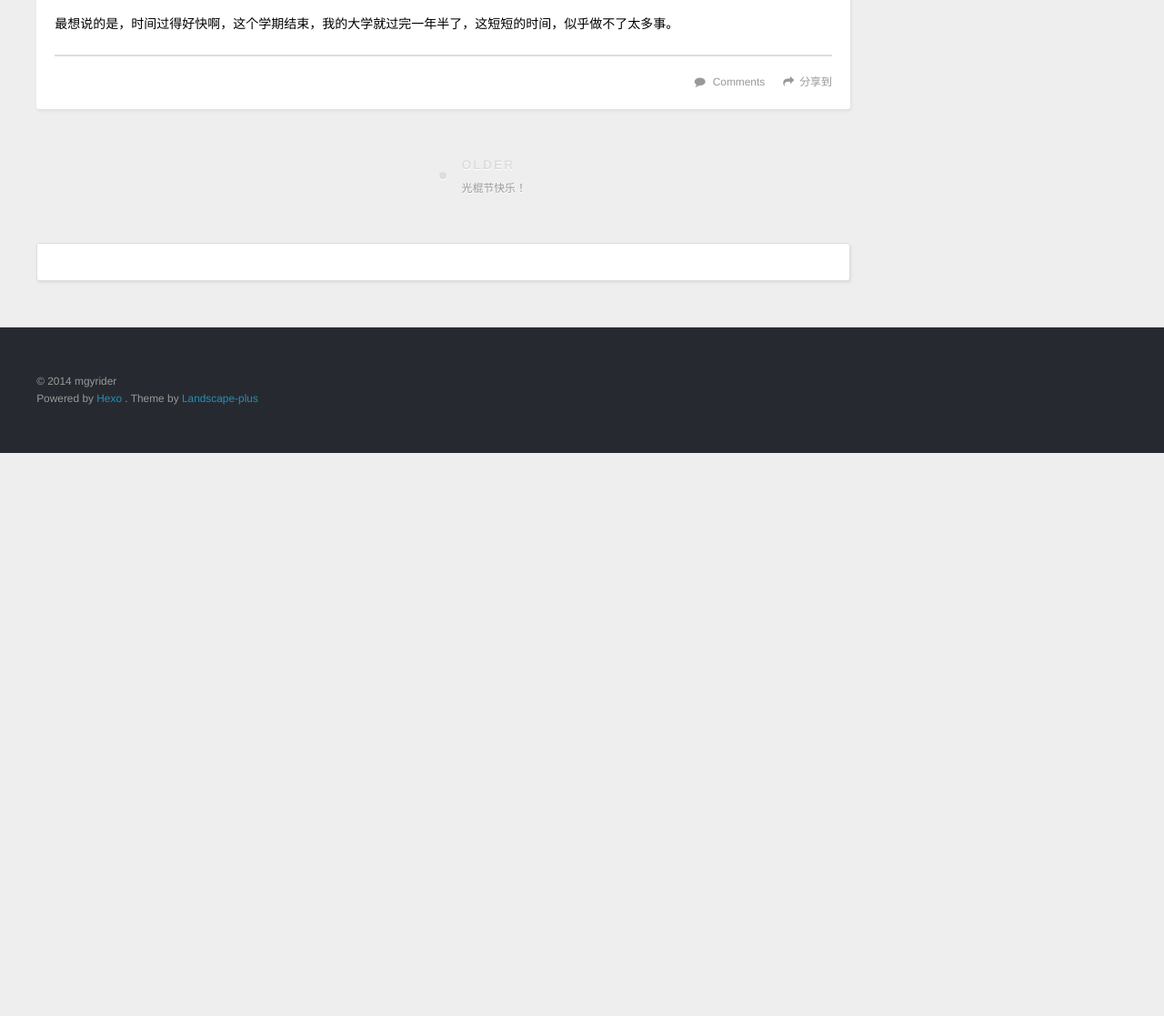
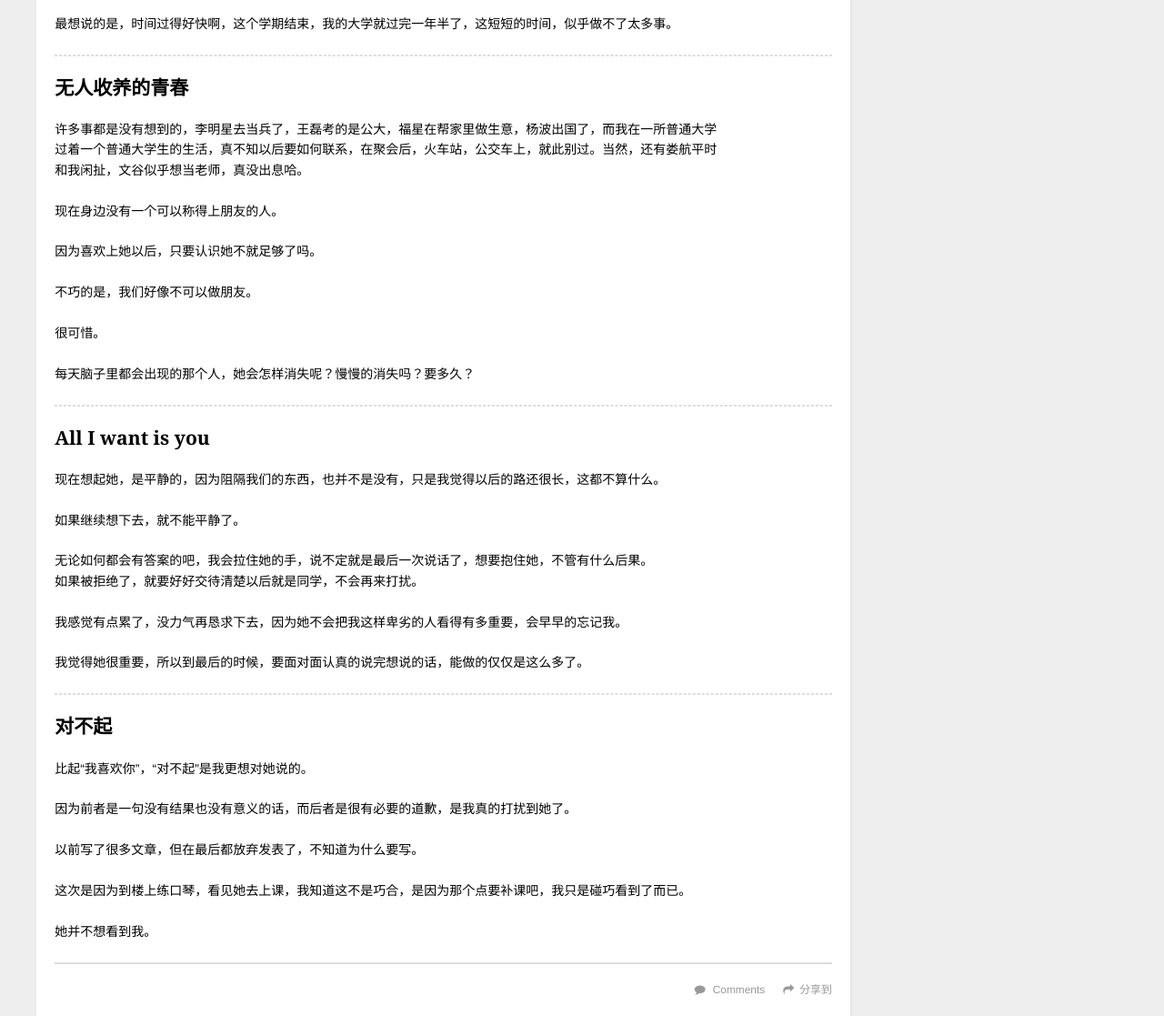
Before and after one commit to mgyrider/mgyrider.github.io, a plain HTML site: page 2014/11/30/大学是所孤儿院/index.html in a window 1280 px wide. Shown: the part 1240-2357 px from the top of the page at 91% size. Before the commit the page ends 1738 px from the top, so only its background shows below. Drawn offline with nearby package versions, Linux system fonts and the light colour scheme; a script that the page names is missing.

Commit message:
Site updated: 2014-12-01 21:23:15

```diff
--- a/2014/11/30/大学是所孤儿院/index.html
+++ b/2014/11/30/大学是所孤儿院/index.html
@@ -124,6 +124,30 @@
 <p>一个人吃饭。</p>
 <p>一个人上课下课走来走去。</p>
 <p>最想说的是，时间过得好快啊，这个学期结束，我的大学就过完一年半了，这短短的时间，似乎做不了太多事。</p>
+<a id="more"></a>
+
+<hr>
+<h2 id="无人收养的青春">无人收养的青春</h2>
+<p>许多事都是没有想到的，李明星去当兵了，王磊考的是公大，福星在帮家里做生意，杨波出国了，而我在一所普通大学<br>过着一个普通大学生的生活，真不知以后要如何联系，在聚会后，火车站，公交车上，就此别过。当然，还有娄航平时<br>和我闲扯，文谷似乎想当老师，真没出息哈。</p>
+<p>现在身边没有一个可以称得上朋友的人。</p>
+<p>因为喜欢上她以后，只要认识她不就足够了吗。</p>
+<p>不巧的是，我们好像不可以做朋友。</p>
+<p>很可惜。</p>
+<p>每天脑子里都会出现的那个人，她会怎样消失呢？慢慢的消失吗？要多久？</p>
+<hr>
+<h2 id="All_I_want_is_you">All I want is you</h2>
+<p>现在想起她，是平静的，因为阻隔我们的东西，也并不是没有，只是我觉得以后的路还很长，这都不算什么。</p>
+<p>如果继续想下去，就不能平静了。</p>
+<p>无论如何都会有答案的吧，我会拉住她的手，说不定就是最后一次说话了，想要抱住她，不管有什么后果。<br>如果被拒绝了，就要好好交待清楚以后就是同学，不会再来打扰。</p>
+<p>我感觉有点累了，没力气再恳求下去，因为她不会把我这样卑劣的人看得有多重要，会早早的忘记我。</p>
+<p>我觉得她很重要，所以到最后的时候，要面对面认真的说完想说的话，能做的仅仅是这么多了。</p>
+<hr>
+<h2 id="对不起">对不起</h2>
+<p>比起“我喜欢你”，“对不起”是我更想对她说的。</p>
+<p>因为前者是一句没有结果也没有意义的话，而后者是很有必要的道歉，是我真的打扰到她了。</p>
+<p>以前写了很多文章，但在最后都放弃发表了，不知道为什么要写。</p>
+<p>这次是因为到楼上练口琴，看见她去上课，我知道这不是巧合，是因为那个点要补课吧，我只是碰巧看到了而已。</p>
+<p>她并不想看到我。</p>
 
 
     </div>
```
Also changed, not shown: archives/2014/11/index.html (+5 -0 lines), archives/2014/index.html (+5 -0 lines), archives/index.html (+5 -0 lines), categories/杂文/index.html (+5 -0 lines), index.html (+5 -0 lines).
